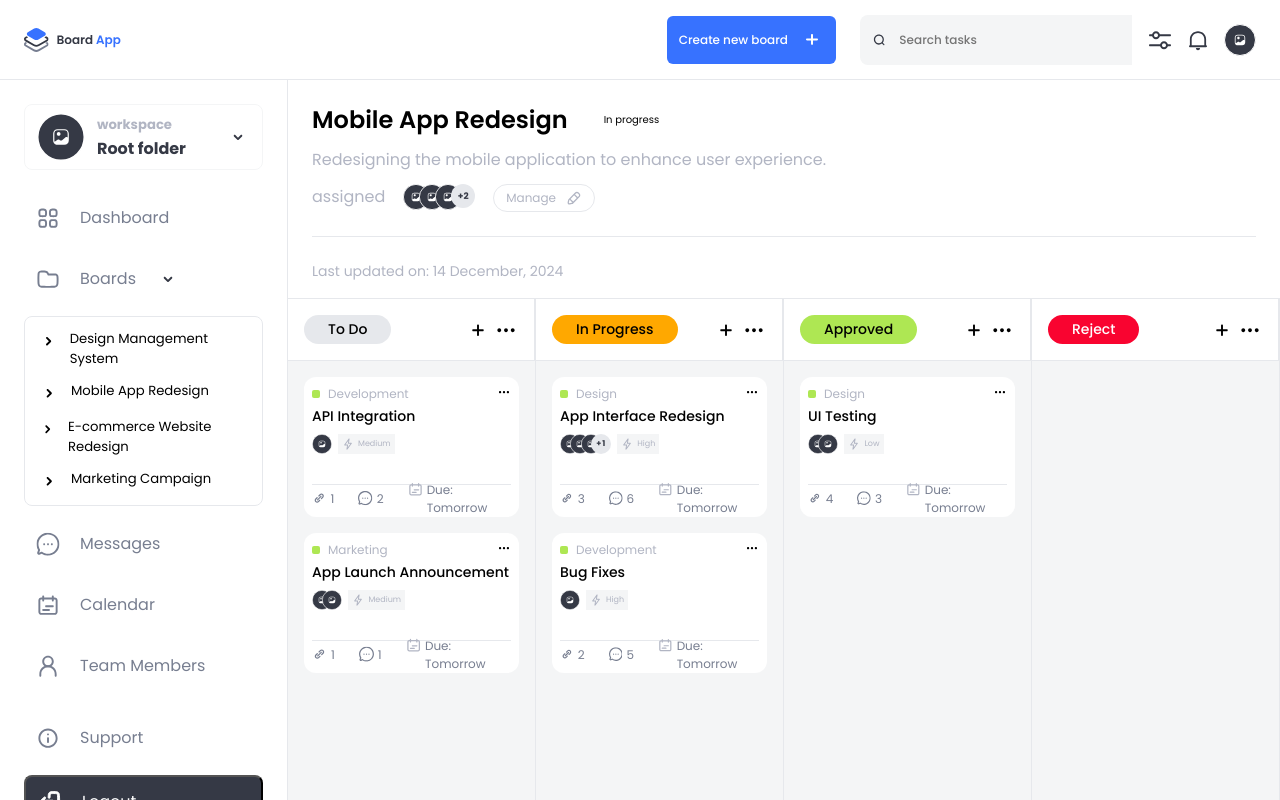
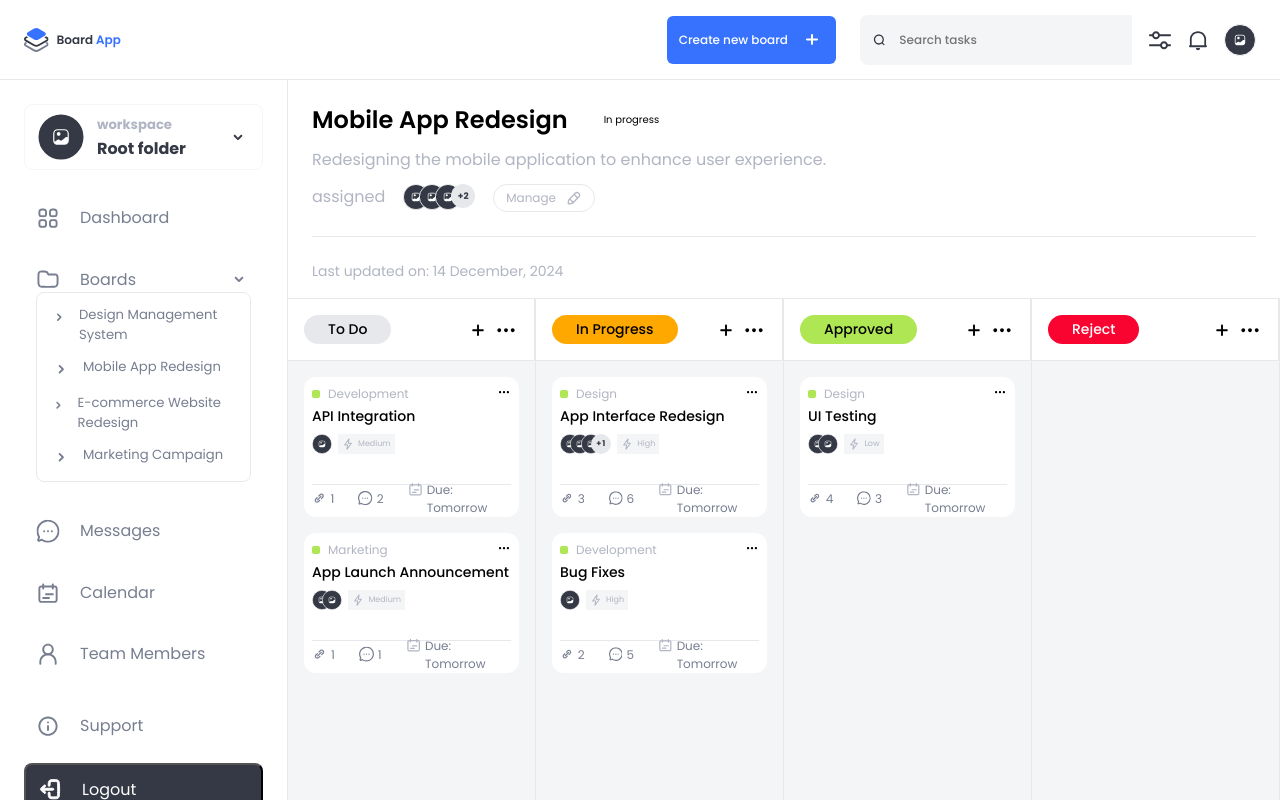
Before and after one commit to lakmalsathyajith/visionex-board, a React (Vite) app: page / in a window 1280 px wide. Both pictures are taken after a click on the item "Boards". Built offline with nearby package versions, Linux system fonts and the light colour scheme.

Commit message:
addded dropdown component

```diff
--- a/src/components/Dropdown/Dropdown.module.scss
+++ b/src/components/Dropdown/Dropdown.module.scss
@@ -0,0 +1,38 @@
+@use './../../styles/variables' as vars;
+
+.dropdown {
+  width: 100%;
+  display: flex;
+  flex-direction: column;
+
+
+  &__toggle {
+    display: flex;
+    justify-content: space-between;
+  }
+
+  &__toggle-title {
+    display: flex;
+    gap: 1.25rem;
+  }
+
+  &__item {
+    display: flex;
+    gap: 0.625rem;
+    transition: color 0.3s ease;
+    font-size: 0.825rem;
+
+    &:hover {
+      color: vars.$primary-color;
+    }
+  }
+
+  &__menu {
+    display: flex;
+    flex-direction: column;
+    padding: 0.75rem;
+    gap: 0.75rem;
+    border-radius: 0.5rem;
+    border: 1px solid vars.$border-color;
+  }
+}
--- /dev/null
+++ b/src/components/Dropdown/Item.tsx
@@ -0,0 +1,12 @@
+import React, { ReactNode } from "react";
+import styles from "./Dropdown.module.scss";
+
+export interface DropdownItemProps {
+  children: ReactNode;
+}
+
+const Item: React.FC<DropdownItemProps> = ({ children }) => {
+  return <div className={styles["dropdown__item"]}>{children}</div>;
+};
+
+export default Item;
--- a/src/components/Dropdown/index.tsx
+++ b/src/components/Dropdown/index.tsx
@@ -1,13 +1,17 @@
-import React, { useState } from "react";
+import { FunctionComponent, ReactNode, useState } from "react";
 import { CSSTransition } from "react-transition-group";
-import "./Dropdown.module.scss"; // Import CSS for animation classes
+import styles from "./Dropdown.module.scss"; // Import CSS for animation classes
+import Item, { DropdownItemProps } from "./Item";
+import { ArrowDown, FolderIcon } from "@src/icons";
 
 interface DropdownProps {
   title: string;
-  items: string[];
+  children: ReactNode;
 }
 
-const Dropdown: React.FC<DropdownProps> = ({ title, items }) => {
+const Dropdown: FunctionComponent<DropdownProps> & {
+  Item: FunctionComponent<DropdownItemProps>;
+} = ({ title, children }) => {
   const [isOpen, setIsOpen] = useState(false);
 
   const toggleDropdown = () => {
@@ -15,26 +19,27 @@ const Dropdown: React.FC<DropdownProps> = ({ title, items }) => {
   };
 
   return (
-    <div className="dropdown">
-      <button className="dropdown__toggle" onClick={toggleDropdown}>
-        {title}
-      </button>
+    <div className={styles["dropdown"]} onClick={toggleDropdown}>
+      <div className={styles["dropdown__toggle"]}>
+        <div className={styles["dropdown__toggle-title"]}>
+          <FolderIcon />
+          {title}
+        </div>
+        <ArrowDown />
+      </div>
+
       <CSSTransition
         in={isOpen}
-        timeout={300} // Animation duration
+        timeout={300}
         classNames="dropdown"
         unmountOnExit
       >
-        <div className="dropdown__menu">
-          {items.map((item, index) => (
-            <div className="dropdown__item" key={index}>
-              {item}
-            </div>
-          ))}
-        </div>
+        <div className={styles["dropdown__menu"]}>{children}</div>
       </CSSTransition>
     </div>
   );
 };
 
+Dropdown.Item = Item;
+
 export default Dropdown;
--- a/src/layouts/partials/sidebar/Sidebar.module.scss
+++ b/src/layouts/partials/sidebar/Sidebar.module.scss
@@ -69,11 +69,6 @@
     width: 24px;
     height: 24px;
     transition: fill 0.3s ease, stroke 0.3s ease;
-
-    &:hover {
-      fill: vars.$primary-color;
-      stroke: vars.$primary-color;
-    }
   }
 
   &__menu-item {
--- a/src/layouts/partials/sidebar/index.tsx
+++ b/src/layouts/partials/sidebar/index.tsx
@@ -1,10 +1,8 @@
-import { useState } from "react";
 import { useDispatch, useSelector } from "react-redux";
 import {
   ArrowRightIcon,
   CalendarIcon,
   DashboardIcon,
-  FolderIcon,
   InfoCircleIcon,
   MessageIcon,
   SignOutIcon,
@@ -15,11 +13,10 @@ import { RootState } from "@store/reducers/rootReducer";
 import { setSelectedProject } from "@store/actions/projectActions";
 import { Project } from "../../../types/dataTypes";
 import { TypedDispatch } from "@store";
+import { Dropdown } from "@src/components";
 
 const Sidebar = () => {
-  const [activeDropdown, setActiveDropdown] = useState(false);
   const dispatch = useDispatch<TypedDispatch>();
-  const toggleDropdown = () => setActiveDropdown(!activeDropdown);
   const { projects } = useSelector((state: RootState) => state.projects);
   const setProject = (project: Project) => {
     dispatch(setSelectedProject(project));
@@ -51,29 +48,19 @@ const Sidebar = () => {
             <DashboardIcon className={styles["sidebar__menu-item-icon"]} />
             Dashboard
           </li>
-          <li className={styles["sidebar__menu-item"]} onClick={toggleDropdown}>
-            <FolderIcon className={styles["sidebar__menu-item-icon"]} />
-            Boards
-            <img
-              className={styles["sidebar__workspace-dropdown-icon"]}
-              src="assets/icons/Arrow Down.svg"
-              alt="Dropdown icon"
-            />
-          </li>
-          {activeDropdown && (
-            <ul className={styles["sidebar__dropdown-list"]}>
+          <li className={styles["sidebar__menu-item"]}>
+            <Dropdown title="Boards">
               {projects.map((project) => (
-                <li
-                  className={styles["sidebar__dropdown-item"]}
+                <Dropdown.Item
                   key={project.id}
                   onClick={() => setProject(project)}
                 >
                   <ArrowRightIcon />
                   {project.name}
-                </li>
+                </Dropdown.Item>
               ))}
-            </ul>
-          )}
+            </Dropdown>
+          </li>
           <li className={styles["sidebar__menu-item"]}>
             <MessageIcon className={styles["sidebar__menu-item-icon"]} />
             Messages
```
